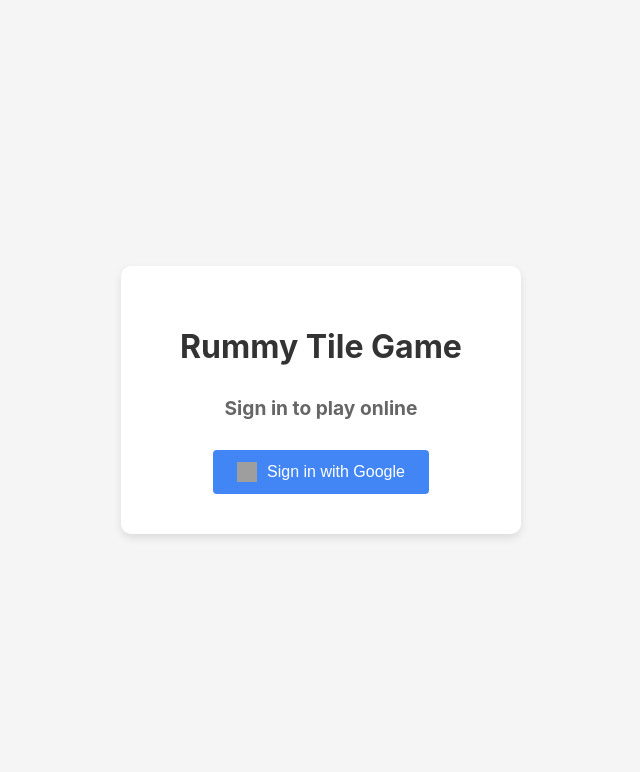
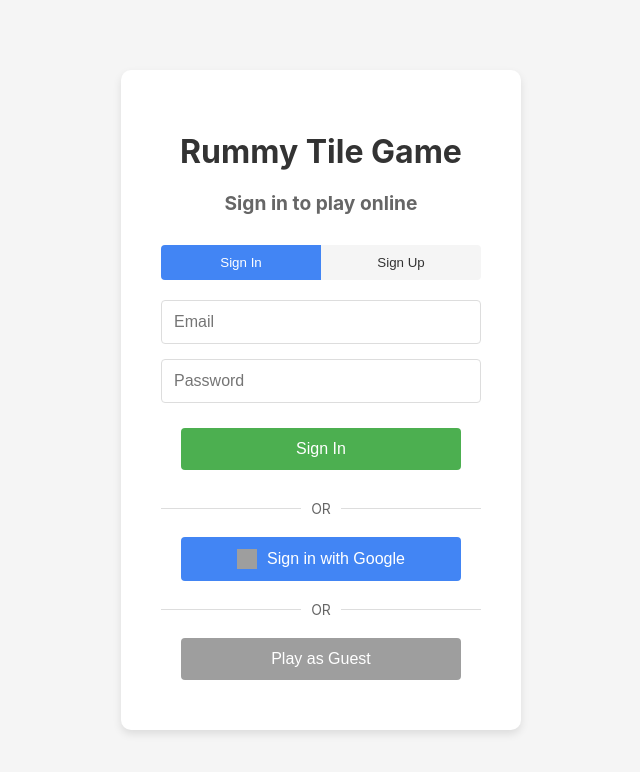
Before and after one commit to ilana16/Rummy2.0, a React (Create React App) app: page / in a window 1280 px wide. Shown: the top 772 px of the page, without its empty margins (319-959 px from the left). Built offline with nearby package versions, Linux system fonts and the light colour scheme; no server answers; grey boxes are pictures that could not be loaded.

Commit message:
Add multi-method authentication: Google, email/password, and anonymous

```diff
--- a/src/pages/Login.js
+++ b/src/pages/Login.js
@@ -25,7 +25,7 @@ const LoginCard = styled.div`
 
 const Title = styled.h1`
   color: #333;
-  margin-bottom: 30px;
+  margin-bottom: 20px;
 `;
 
 const Subtitle = styled.h2`
@@ -35,7 +35,7 @@ const Subtitle = styled.h2`
 `;
 
 const Button = styled.button`
-  background-color: #4285F4;
+  background-color: ${props => props.color || '#4285F4'};
   color: white;
   border: none;
   border-radius: 4px;
@@ -45,11 +45,13 @@ const Button = styled.button`
   display: flex;
   align-items: center;
   justify-content: center;
-  margin: 0 auto;
+  margin: 10px auto;
+  width: 100%;
+  max-width: 280px;
   transition: background-color 0.3s;
 
   &:hover {
-    background-color: #3367D6;
+    background-color: ${props => props.hoverColor || '#3367D6'};
   }
 
   img {
@@ -59,44 +61,189 @@ const Button = styled.button`
   }
 `;
 
+const OrDivider = styled.div`
+  display: flex;
+  align-items: center;
+  margin: 20px 0;
+
+  &:before, &:after {
+    content: "";
+    flex: 1;
+    border-bottom: 1px solid #ddd;
+  }
+
+  span {
+    margin: 0 10px;
+    color: #666;
+    font-size: 14px;
+  }
+`;
+
+const Form = styled.form`
+  display: flex;
+  flex-direction: column;
+  width: 100%;
+  margin-bottom: 20px;
+`;
+
+const Input = styled.input`
+  padding: 12px;
+  margin-bottom: 15px;
+  border: 1px solid #ddd;
+  border-radius: 4px;
+  font-size: 16px;
+`;
+
+const ToggleLink = styled.button`
+  background: none;
+  border: none;
+  color: #4285F4;
+  cursor: pointer;
+  font-size: 14px;
+  margin-top: 15px;
+  text-decoration: underline;
+
+  &:hover {
+    color: #3367D6;
+  }
+`;
+
 const ErrorMessage = styled.p`
   color: #d32f2f;
-  margin-top: 20px;
+  margin-top: 15px;
+  font-size: 14px;
+  background-color: #ffebee;
+  padding: 8px;
+  border-radius: 4px;
 `;
 
 const VerificationMessage = styled.p`
   color: #388e3c;
-  margin-top: 20px;
+  margin-top: 15px;
   padding: 10px;
   background-color: #e8f5e9;
   border-radius: 4px;
 `;
 
+const TabContainer = styled.div`
+  display: flex;
+  margin-bottom: 20px;
+`;
+
+const Tab = styled.button`
+  flex: 1;
+  padding: 10px;
+  background-color: ${props => props.active ? '#4285F4' : '#f5f5f5'};
+  color: ${props => props.active ? 'white' : '#333'};
+  border: none;
+  cursor: pointer;
+  transition: background-color 0.3s;
+
+  &:first-child {
+    border-top-left-radius: 4px;
+    border-bottom-left-radius: 4px;
+  }
+
+  &:last-child {
+    border-top-right-radius: 4px;
+    border-bottom-right-radius: 4px;
+  }
+
+  &:hover {
+    background-color: ${props => props.active ? '#3367D6' : '#e0e0e0'};
+  }
+`;
+
 const Login = () => {
+  const [activeTab, setActiveTab] = useState('signin');
+  const [email, setEmail] = useState('');
+  const [password, setPassword] = useState('');
   const [error, setError] = useState('');
   const [verificationSent, setVerificationSent] = useState(false);
-  const { currentUser, signInWithGoogle, verifyEmail } = useAuth();
+
+  const {
+    currentUser,
+    signInWithGoogle,
+    signInWithEmail,
+    signUpWithEmail,
+    signInAnonymous,
+    verifyEmail,
+    authError
+  } = useAuth();
+
   const navigate = useNavigate();
 
   useEffect(() => {
-    // If user is already logged in and email is verified, redirect to lobby
-    if (currentUser && currentUser.emailVerified) {
+    // If user is already logged in and email is verified or anonymous, redirect to lobby
+    if (currentUser) {
+      if (currentUser.isAnonymous || currentUser.emailVerified) {
         navigate('/lobby');
       }
+    }
   }, [currentUser, navigate]);
+
+  useEffect(() => {
+    // Set error from auth context if available
+    if (authError) {
+      setError(authError.message);
+    }
+  }, [authError]);
 
   const handleGoogleSignIn = async () => {
     try {
       setError('');
       await signInWithGoogle();
-      // After successful sign-in, check if email verification is needed
-      if (currentUser && !currentUser.emailVerified) {
-        await verifyEmail();
+    } catch (error) {
+      // Error is handled in AuthContext and set via authError
+      console.error("Google sign in error:", error);
+    }
+  };
+
+  const handleEmailSignIn = async (e) => {
+    e.preventDefault();
+    if (!email || !password) {
+      setError('Please enter both email and password');
+      return;
+    }
+
+    try {
+      setError('');
+      await signInWithEmail(email, password);
+    } catch (error) {
+      // Error is handled in AuthContext and set via authError
+      console.error("Email sign in error:", error);
+    }
+  };
+
+  const handleEmailSignUp = async (e) => {
+    e.preventDefault();
+    if (!email || !password) {
+      setError('Please enter both email and password');
+      return;
+    }
+
+    if (password.length < 6) {
+      setError('Password must be at least 6 characters');
+      return;
+    }
+
+    try {
+      setError('');
+      await signUpWithEmail(email, password);
       setVerificationSent(true);
+    } catch (error) {
+      // Error is handled in AuthContext and set via authError
+      console.error("Email sign up error:", error);
     }
+  };
+
+  const handleAnonymousSignIn = async () => {
+    try {
+      setError('');
+      await signInAnonymous();
     } catch (error) {
-      setError('Failed to sign in with Google. Please try again.');
-      console.error(error);
+      // Error is handled in AuthContext and set via authError
+      console.error("Anonymous sign in error:", error);
     }
   };
 
@@ -110,30 +257,106 @@ const Login = () => {
     }
   };
 
+  const renderSignInForm = () => (
+    <Form onSubmit={handleEmailSignIn}>
+      <Input
+        type="email"
+        placeholder="Email"
+        value={email}
+        onChange={(e) => setEmail(e.target.value)}
+        required
+      />
+      <Input
+        type="password"
+        placeholder="Password"
+        value={password}
+        onChange={(e) => setPassword(e.target.value)}
+        required
+      />
+      <Button type="submit" color="#4CAF50" hoverColor="#388E3C">
+        Sign In
+      </Button>
+    </Form>
+  );
+
+  const renderSignUpForm = () => (
+    <Form onSubmit={handleEmailSignUp}>
+      <Input
+        type="email"
+        placeholder="Email"
+        value={email}
+        onChange={(e) => setEmail(e.target.value)}
+        required
+      />
+      <Input
+        type="password"
+        placeholder="Password (min 6 characters)"
+        value={password}
+        onChange={(e) => setPassword(e.target.value)}
+        required
+      />
+      <Button type="submit" color="#FF5722" hoverColor="#E64A19">
+        Sign Up
+      </Button>
+    </Form>
+  );
+
   return (
     <LoginContainer>
       <LoginCard>
         <Title>Rummy Tile Game</Title>
-        <Subtitle>Sign in to play online</Subtitle>
 
-        {currentUser && !currentUser.emailVerified ? (
+        {currentUser && !currentUser.isAnonymous && !currentUser.emailVerified ? (
           <>
             <VerificationMessage>
               Please verify your email address to continue.
               {verificationSent && " Verification email sent!"}
             </VerificationMessage>
-            <Button onClick={handleResendVerification}>
+            <Button onClick={handleResendVerification} color="#4CAF50" hoverColor="#388E3C">
               Resend Verification Email
             </Button>
           </>
         ) : (
+          <>
+            <Subtitle>Sign in to play online</Subtitle>
+
+            <TabContainer>
+              <Tab
+                active={activeTab === 'signin'}
+                onClick={() => setActiveTab('signin')}
+              >
+                Sign In
+              </Tab>
+              <Tab
+                active={activeTab === 'signup'}
+                onClick={() => setActiveTab('signup')}
+              >
+                Sign Up
+              </Tab>
+            </TabContainer>
+
+            {activeTab === 'signin' ? renderSignInForm() : renderSignUpForm()}
+
+            <OrDivider>
+              <span>OR</span>
+            </OrDivider>
+
             <Button onClick={handleGoogleSignIn}>
-            <img src="/google-icon.png" alt="Google" />
+              <img src="https://cdn-icons-png.flaticon.com/512/2991/2991148.png" alt="Google" />
               Sign in with Google
             </Button>
-        )}
+
+            <OrDivider>
+              <span>OR</span>
+            </OrDivider>
+
+            <Button onClick={handleAnonymousSignIn} color="#9E9E9E" hoverColor="#757575">
+              Play as Guest
+            </Button>
 
             {error && <ErrorMessage>{error}</ErrorMessage>}
+          </>
+        )}
       </LoginCard>
     </LoginContainer>
   );
```
Also changed, not shown: src/context/AuthContext.js (+124 -4 lines), 1 other file (tests, documents, lock files or other folders). Lines whose indentation alone changed are shown as unchanged.
